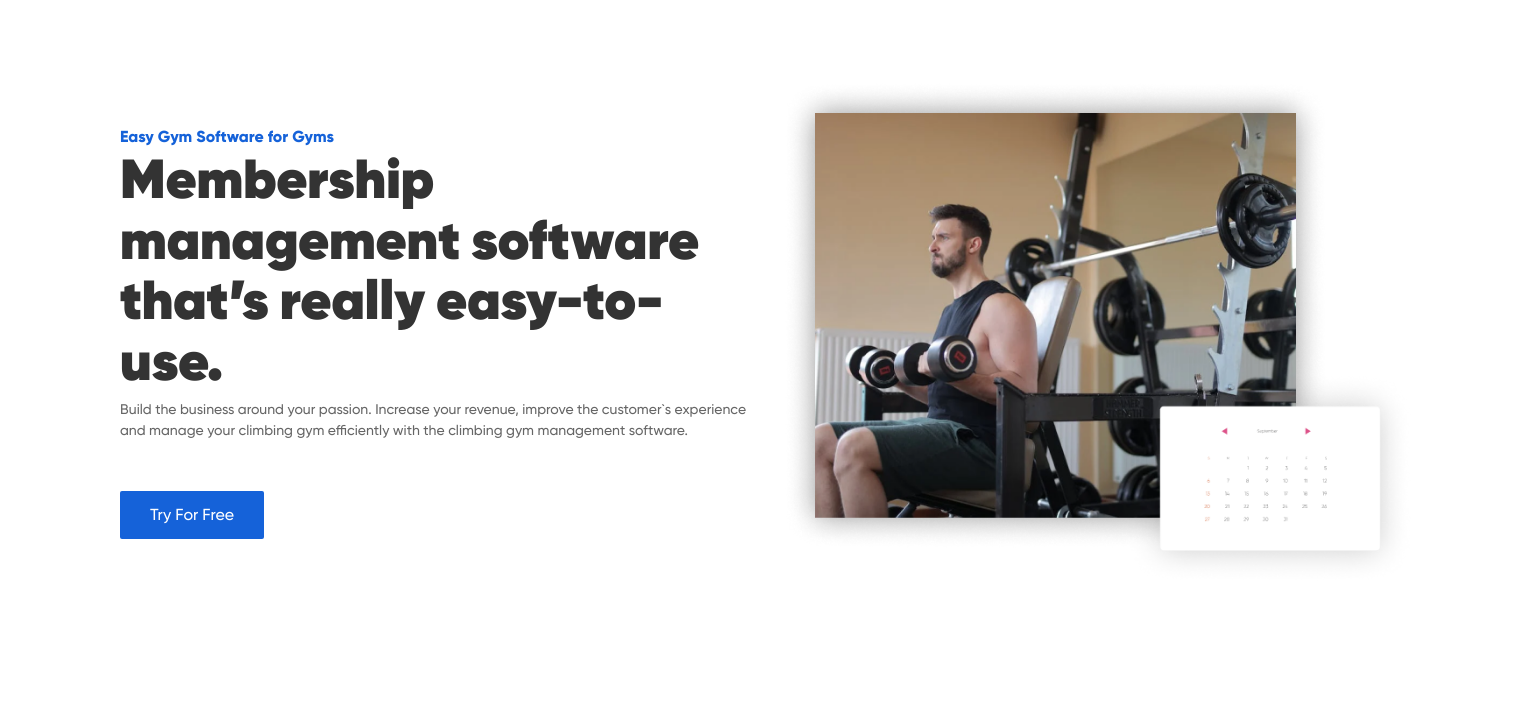
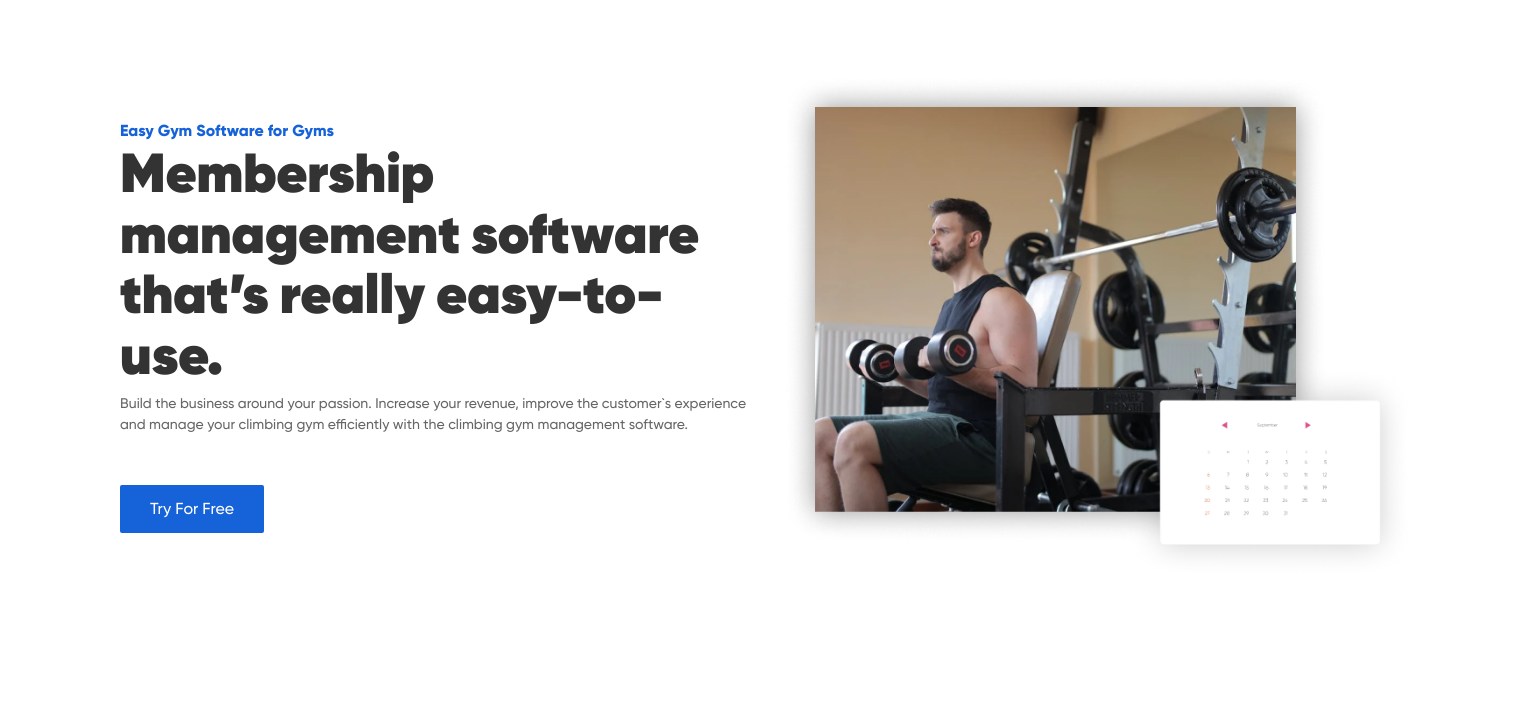
Before and after one commit to ak95305/easygym, a plain HTML site: page software/gym.html in a window 1536 px wide. Shown: the part 68-784 px from the top of the page. Drawn offline with nearby package versions, Linux system fonts and the light colour scheme.

Commit message:
responsive set

```diff
--- a/css/_software.scss
+++ b/css/_software.scss
@@ -72,6 +72,20 @@
 }
 
 
+@media only screen and (min-width: 1440px) {
+    .soft-page .soft-hero {
+        display: block;
+        height: auto;
+        padding-top: 140px;
+        margin-bottom: 100px;
+    }
+
+    .soft-page .sec .sec-img{
+        margin-bottom: 30px;
+    }
+}
+
+
 @media only screen and (max-width: 767px) {
     .soft-page .soft-hero .heading-style{
         font-size: 35px;
```
Also changed, not shown: css/main.css, 1 other file.
